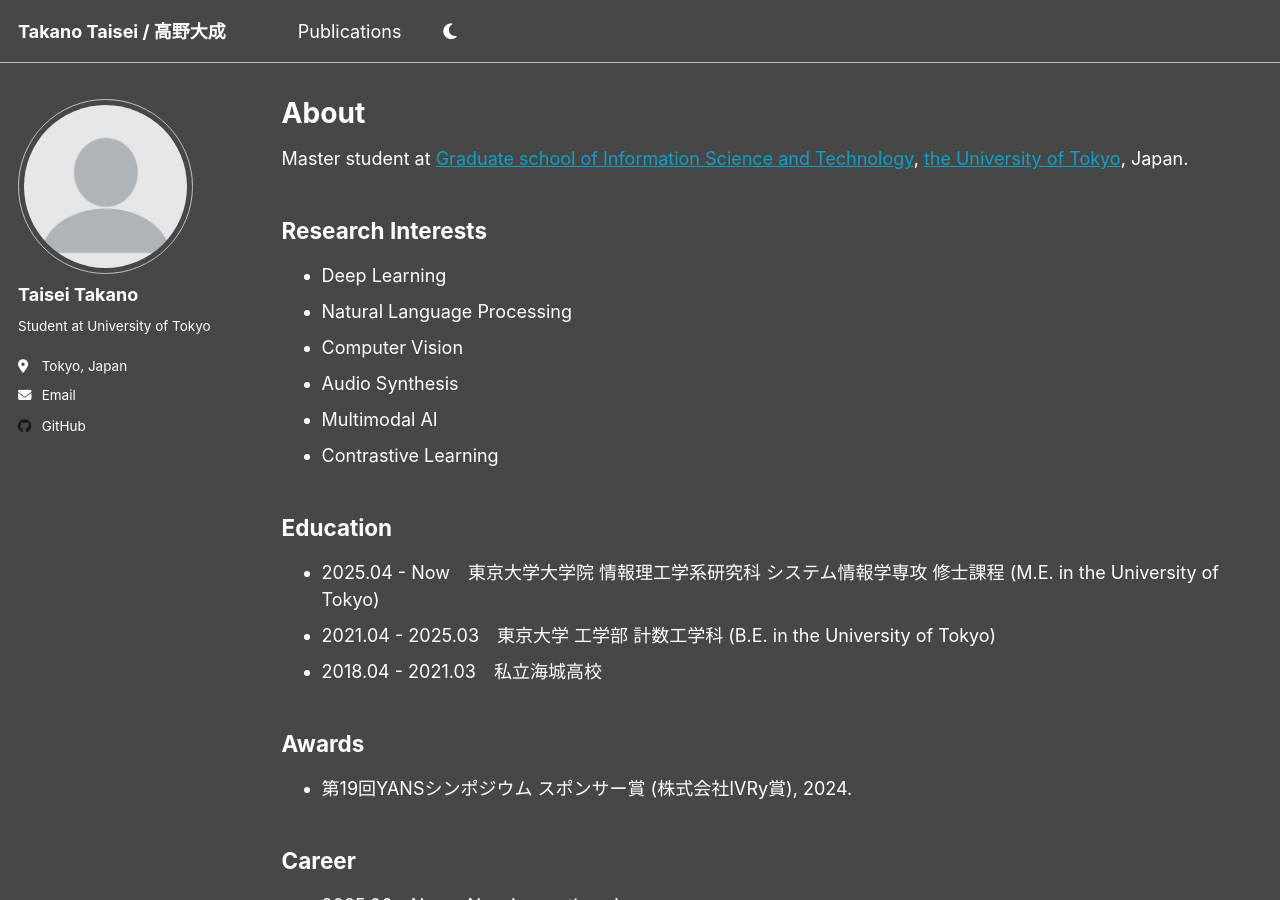
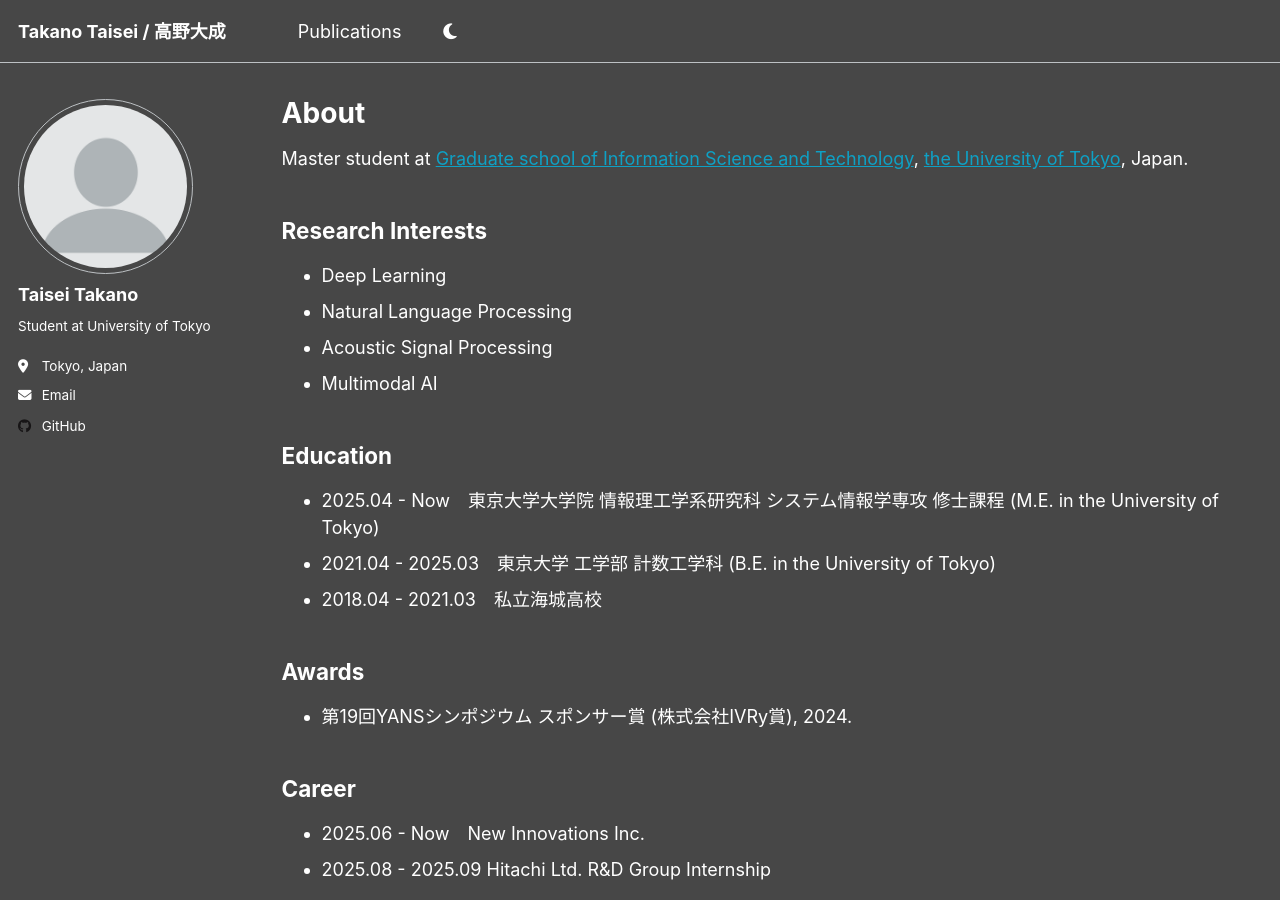
Before and after one commit to ttakano398/ttakano398.github.io, a Jekyll site: the page built from _pages/about.md, in a window 1280 px wide and 900 px high. Built offline with Jekyll 4.4.1, drawn with Linux system fonts in a browser that asks for light colours.

```diff
--- a/_pages/about.md
+++ b/_pages/about.md
@@ -15,10 +15,11 @@ Master student at<!-- [Kawashima-Miyazaki Lab.](http://www.bmc.ipc.i.u-tokyo.ac.
 ## Research Interests
 - Deep Learning
 - Natural Language Processing
-- Computer Vision
-- Audio Synthesis
+- Acoustic Signal Processing
+<!-- - Audio Synthesis -->
 - Multimodal AI
-- Contrastive Learning
+<!-- - Contrastive Learning -->
+<!-- - Computer Vision -->
 
 ## Education
 - 2025.04 - Now　東京大学大学院 情報理工学系研究科 システム情報学専攻 修士課程 (M.E. in the University of Tokyo)
```
Also changed, not shown: _pages/publication.md (+2 -2 lines).
